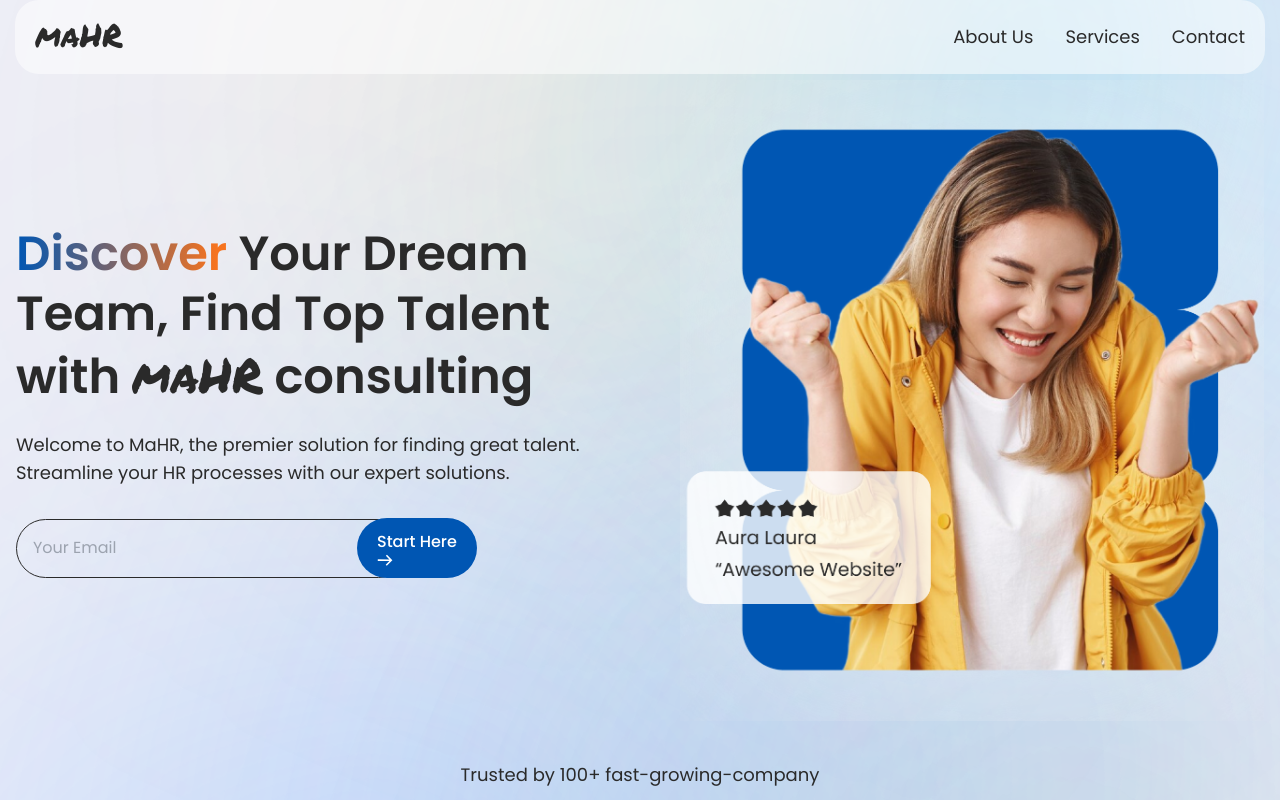
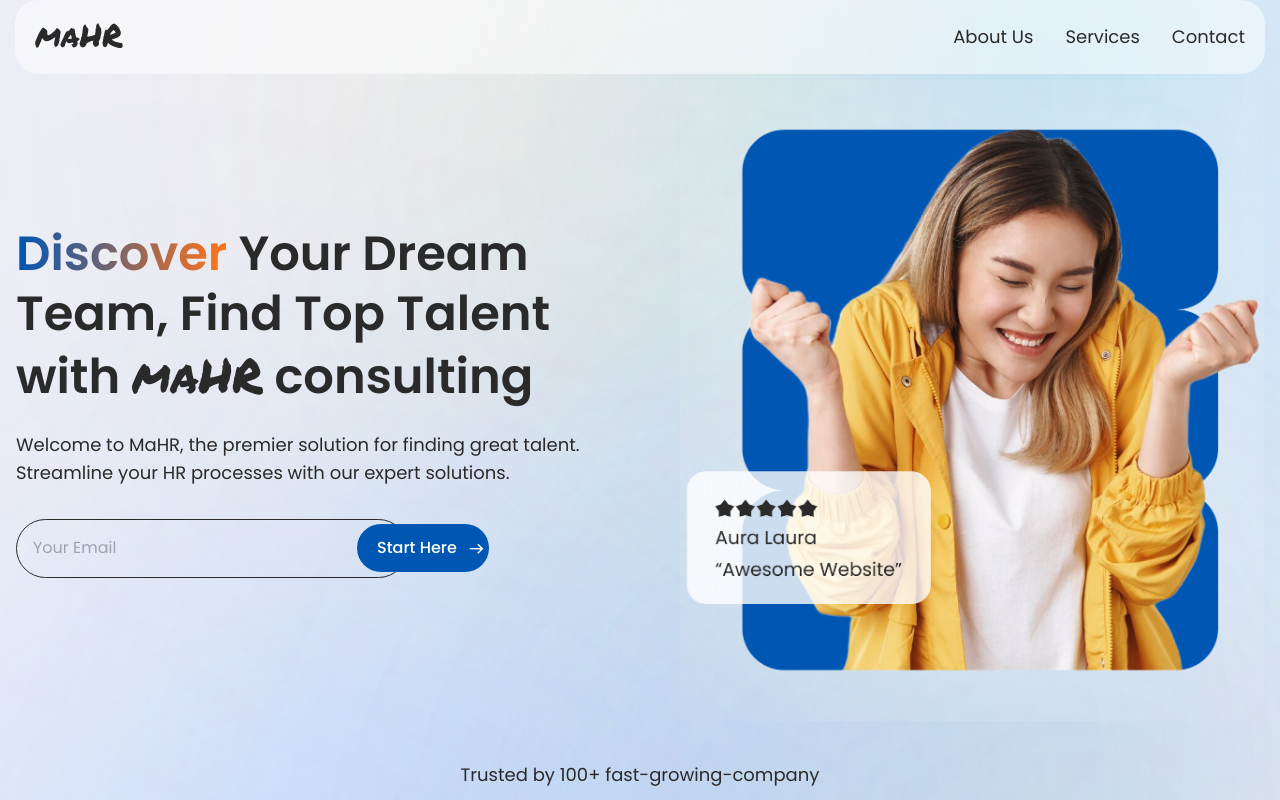
Before and after one commit to chimaris/maHR, a Next.js app: page / in a window 1280 px wide. Shown: the top 800 px of the page. Built offline with nearby package versions, Linux system fonts and the light colour scheme.

Commit message:
final corrections

```diff
--- a/app/components/UI/Button.tsx
+++ b/app/components/UI/Button.tsx
@@ -9,21 +9,13 @@ type Props = {
 
 const Button = ({ children, className }: Props) => {
 	return (
-		<>
 		<motion.button
 			whileTap={{ scale: 0.9 }}
-				className={`bg-[#0056B3] rounded-[50px] py-2 hidden md:block px-4 md:py-3 md:px-5 text-sm md:text-base text-white font-medium whitespace-nowrap ${
+			className={`bg-[#0056B3] rounded-[50px] py-2 px-4 md:py-3 md:px-5 text-sm md:text-base text-white font-medium whitespace-nowrap ${
 				className ? className : ""
 			}`}>
 			{children}
 		</motion.button>
-			<button
-				className={`bg-[#0056B3] rounded-[50px] block md:hidden py-2 px-4 md:py-3 md:px-5 text-sm md:text-base text-white font-medium whitespace-nowrap ${
-					className ? className : ""
-				}`}>
-				{children}
-			</button>
-		</>
 	);
 };
 
```
Lines whose indentation alone changed are shown as unchanged.
